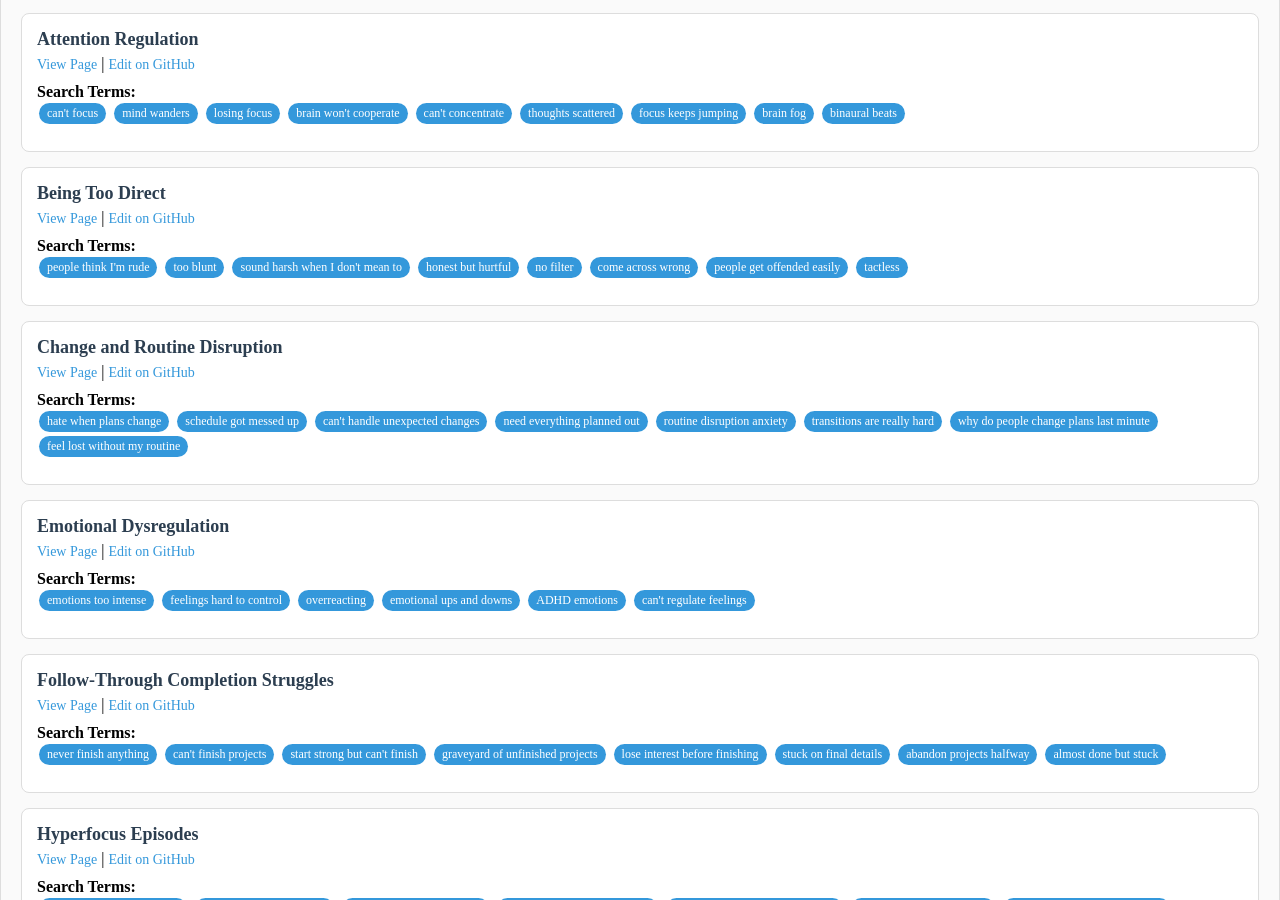
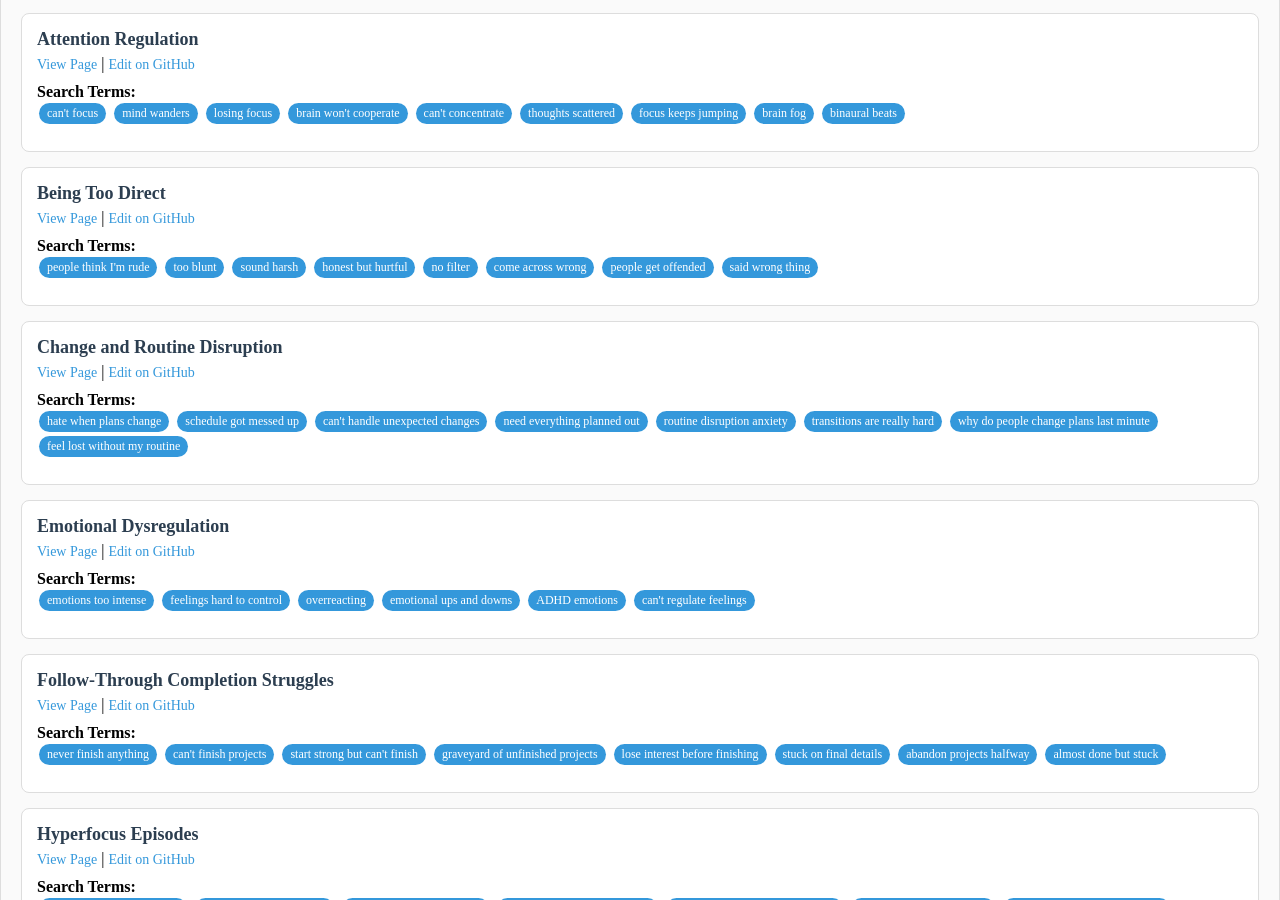
Before and after one commit to neurodivergent-survival-guide/neurodivergent-survival-guide, a Jekyll site: the page built from editorial-tools.html, in a window 1280 px wide and 900 px high, scrolled down 760 px. Built offline with Jekyll 4.4.1, drawn with Linux system fonts in a browser that asks for light colours.

Commit message:
Update being-too-direct.html

```diff
--- a/struggles/being-too-direct.html
+++ b/struggles/being-too-direct.html
@@ -14,7 +14,7 @@ tags:
 
 status: published
 featured: false
-search_terms: ["people think I'm rude", "too blunt", "sound harsh when I don't mean to", "honest but hurtful", "no filter", "come across wrong", "people get offended easily", "tactless"]
+search_terms: ["people think I'm rude", "too blunt", "sound harsh", "honest but hurtful", "no filter", "come across wrong", "people get offended", "said wrong thing"]
 ---
 <!-- struggles/being-too-direct.html -->
 <div class="content-card">
```
